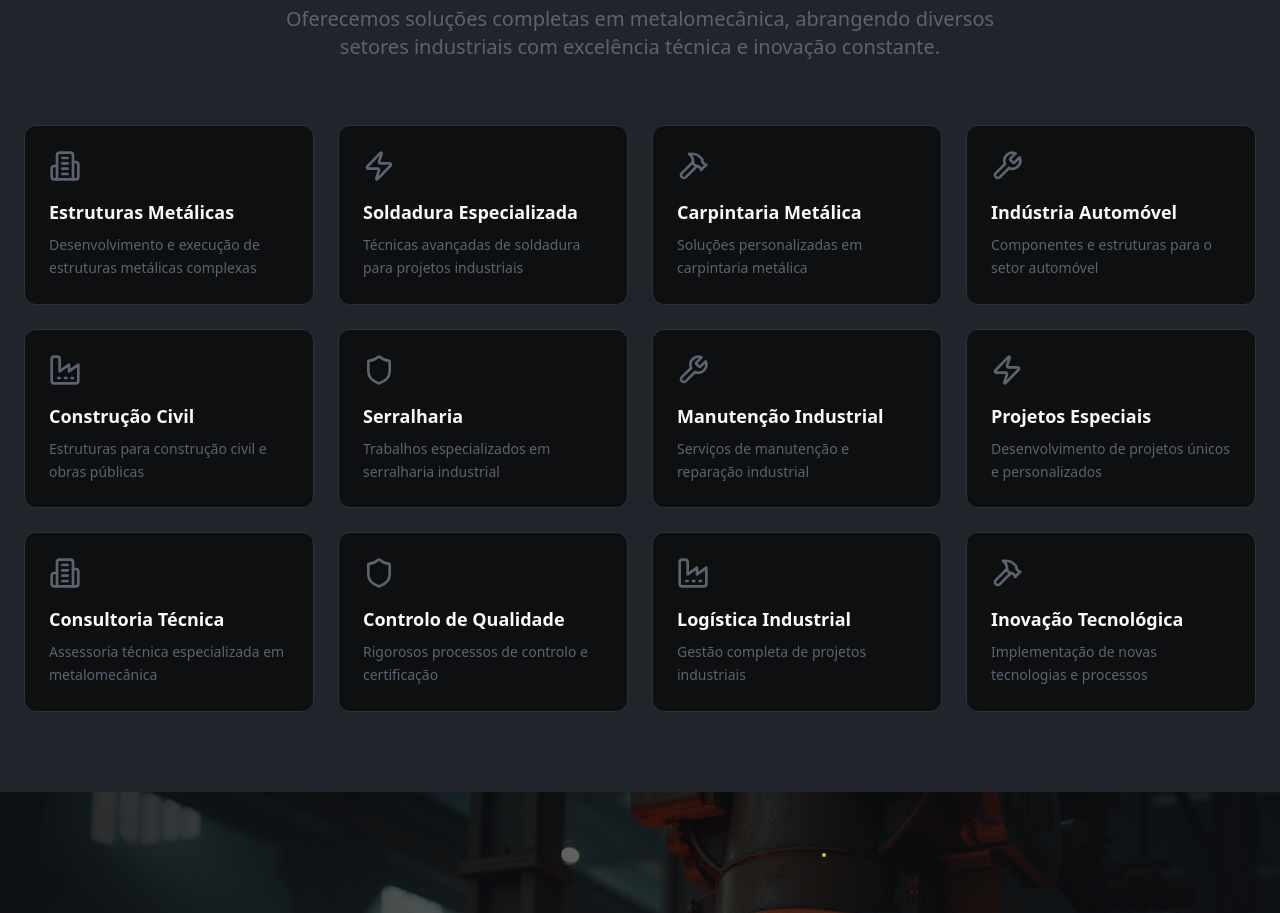
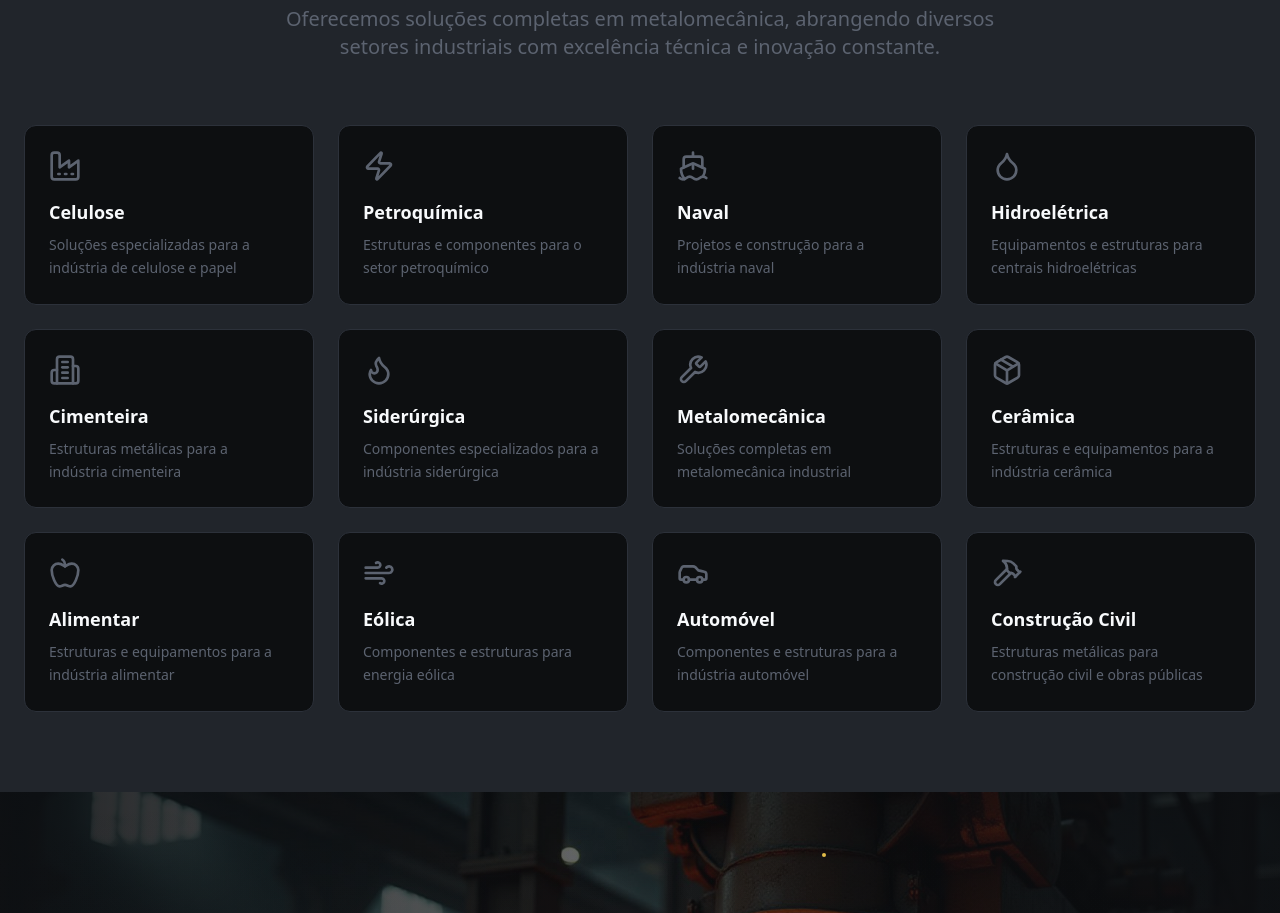
Before and after one commit to MarianaAMarqueS/aura-slide-folio, a React (Vite) app: page / in a window 1280 px wide. Shown: the part 1820-2733 px from the top of the page. Built offline with nearby package versions, Linux system fonts and the light colour scheme; the HTML template or start-up script is replaced by a standard one.

Commit message:
Update services and industries list

```diff
--- a/src/components/ServicesSection.tsx
+++ b/src/components/ServicesSection.tsx
@@ -1,79 +1,79 @@
 import { useEffect, useState } from "react";
-import { Building2, Factory, Hammer, Shield, Zap, Wrench } from "lucide-react";
+import { Factory, Zap, Ship, Droplet, Building2, Flame, Wrench, Package, Apple, Wind, Car, Hammer } from "lucide-react";
 
 const services = [
   {
     id: 1,
-    title: "Estruturas Metálicas",
-    icon: Building2,
-    description: "Desenvolvimento e execução de estruturas metálicas complexas"
+    title: "Celulose",
+    icon: Factory,
+    description: "Soluções especializadas para a indústria de celulose e papel"
   },
   {
     id: 2,
-    title: "Soldadura Especializada",
+    title: "Petroquímica",
     icon: Zap,
-    description: "Técnicas avançadas de soldadura para projetos industriais",
+    description: "Estruturas e componentes para o setor petroquímico",
     highlighted: true
   },
   {
     id: 3,
-    title: "Carpintaria Metálica",
-    icon: Hammer,
-    description: "Soluções personalizadas em carpintaria metálica"
+    title: "Naval",
+    icon: Ship,
+    description: "Projetos e construção para a indústria naval"
   },
   {
     id: 4,
-    title: "Indústria Automóvel",
-    icon: Wrench,
-    description: "Componentes e estruturas para o setor automóvel"
+    title: "Hidroelétrica",
+    icon: Droplet,
+    description: "Equipamentos e estruturas para centrais hidroelétricas"
   },
   {
     id: 5,
-    title: "Construção Civil",
-    icon: Factory,
-    description: "Estruturas para construção civil e obras públicas"
+    title: "Cimenteira",
+    icon: Building2,
+    description: "Estruturas metálicas para a indústria cimenteira"
   },
   {
     id: 6,
-    title: "Serralharia",
-    icon: Shield,
-    description: "Trabalhos especializados em serralharia industrial"
+    title: "Siderúrgica",
+    icon: Flame,
+    description: "Componentes especializados para a indústria siderúrgica"
   },
   {
     id: 7,
-    title: "Manutenção Industrial",
+    title: "Metalomecânica",
     icon: Wrench,
-    description: "Serviços de manutenção e reparação industrial"
+    description: "Soluções completas em metalomecânica industrial"
   },
   {
     id: 8,
-    title: "Projetos Especiais",
-    icon: Zap,
-    description: "Desenvolvimento de projetos únicos e personalizados"
+    title: "Cerâmica",
+    icon: Package,
+    description: "Estruturas e equipamentos para a indústria cerâmica"
   },
   {
     id: 9,
-    title: "Consultoria Técnica",
-    icon: Building2,
-    description: "Assessoria técnica especializada em metalomecânica"
+    title: "Alimentar",
+    icon: Apple,
+    description: "Estruturas e equipamentos para a indústria alimentar"
   },
   {
     id: 10,
-    title: "Controlo de Qualidade",
-    icon: Shield,
-    description: "Rigorosos processos de controlo e certificação"
+    title: "Eólica",
+    icon: Wind,
+    description: "Componentes e estruturas para energia eólica"
   },
   {
     id: 11,
-    title: "Logística Industrial",
-    icon: Factory,
-    description: "Gestão completa de projetos industriais"
+    title: "Automóvel",
+    icon: Car,
+    description: "Componentes e estruturas para a indústria automóvel"
   },
   {
     id: 12,
-    title: "Inovação Tecnológica",
+    title: "Construção Civil",
     icon: Hammer,
-    description: "Implementação de novas tecnologias e processos"
+    description: "Estruturas metálicas para construção civil e obras públicas"
   }
 ];
 
```
